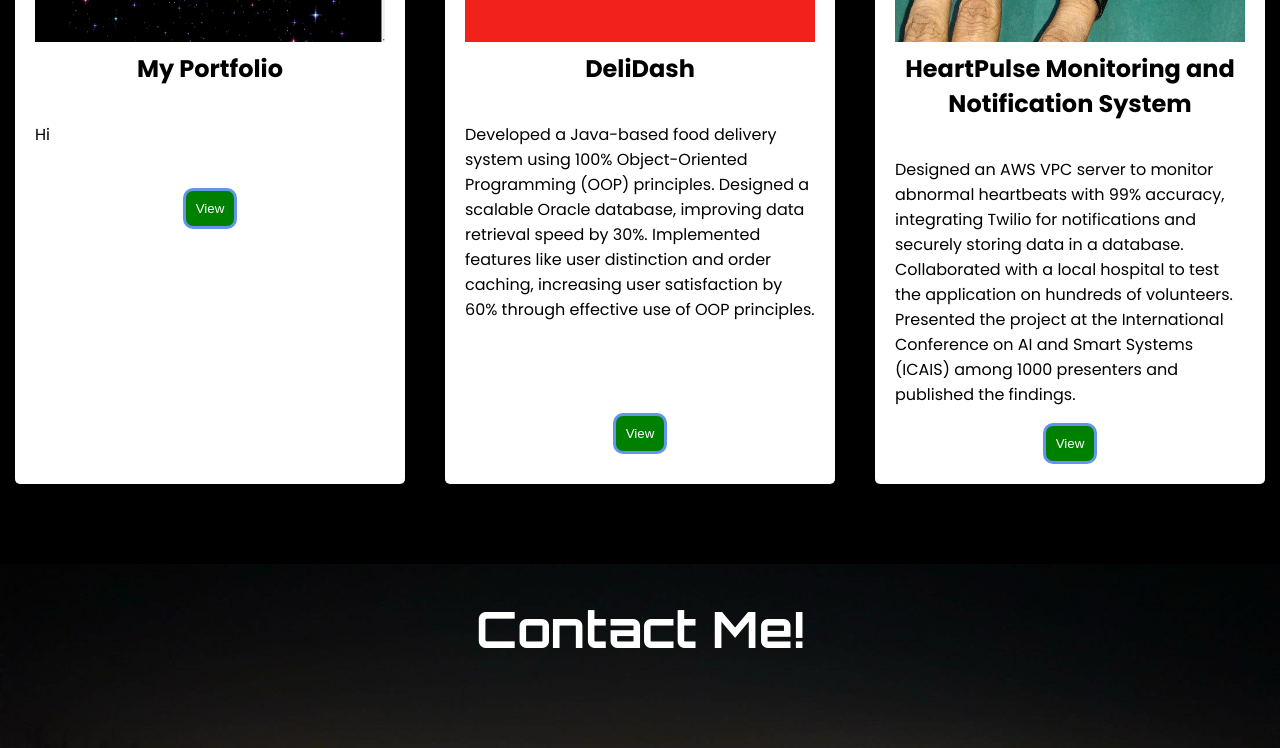
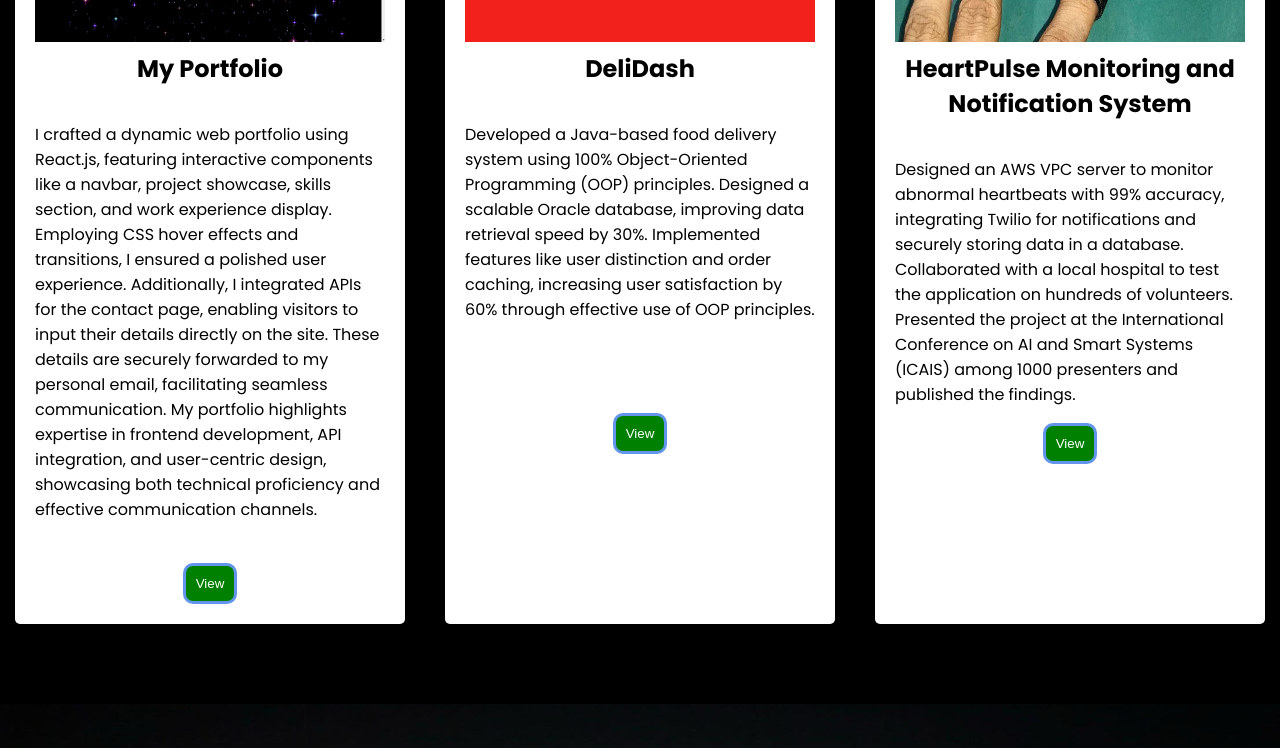
Before and after one commit to hemanthsai457/portfolio-live, a React (Create React App) app: page / in a window 1280 px wide. Shown: the part 6860-7608 px from the top of the page. Built offline with nearby package versions, Linux system fonts and the light colour scheme.

Commit message:
finishing-touches

```diff
--- a/package.json
+++ b/package.json
@@ -1,4 +1,5 @@
 {
+  "homepage":"https://hemanthsai457.github.io/portfolio-live",
   "name": "my-portfolio",
   "version": "0.1.0",
   "private": true,
@@ -22,6 +23,8 @@
   },
   "scripts": {
     "start": "react-scripts start",
+    "predeploy":"npm run build",
+    "deploy":"gh-pages -d build",
     "build": "react-scripts build",
     "test": "react-scripts test",
     "eject": "react-scripts eject"
--- a/src/components/Projects.jsx
+++ b/src/components/Projects.jsx
@@ -34,7 +34,7 @@ const Projects = () => {
             <div className='proj-main-2'>
                 <div className='proj-inner'>
                     <h2><img src={portfolio} alt='Portfolio'/>My Portfolio</h2>
-                    <p>Hi</p>
+                    <p>I crafted a dynamic web portfolio using React.js, featuring interactive components like a navbar, project showcase, skills section, and work experience display. Employing CSS hover effects and transitions, I ensured a polished user experience. Additionally, I integrated APIs for the contact page, enabling visitors to input their details directly on the site. These details are securely forwarded to my personal email, facilitating seamless communication. My portfolio highlights expertise in frontend development, API integration, and user-centric design, showcasing both technical proficiency and effective communication channels.</p>
                     <br></br>
                     <a href='https://github.com/hemanthsai457/portfolio-git' target="_blank" rel="noopener noreferrer"><button className='view-but' type='button'>View</button></a>
                 </div>
--- a/src/components/contactme.jsx
+++ b/src/components/contactme.jsx
@@ -37,7 +37,7 @@ const Contactme = () => {
     return (
         <div id="contact" className='contactme-outer'>
             <h1>Contact Me!</h1>
-            <p>I'd love if you reached out to me. Even if it's just tp say Hi. Don't hesitate! Drop me a message and i will get back to you ASAP!</p>
+            <p>I'd love if you reached out to me. Even if it's just tap say Hi. Don't hesitate! Drop me a message and i will get back to you ASAP!</p>
             <p>Write a message 👇</p>
             <div className='inp-data'>
             <form ref={form} onSubmit={sendEmail}>
```
